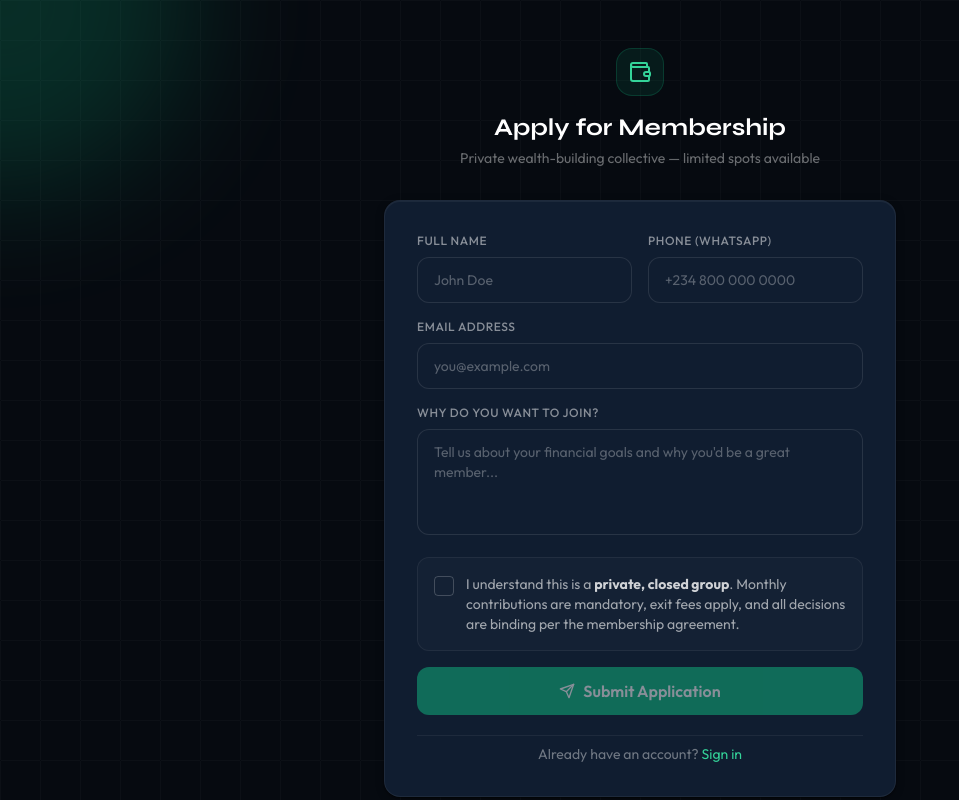
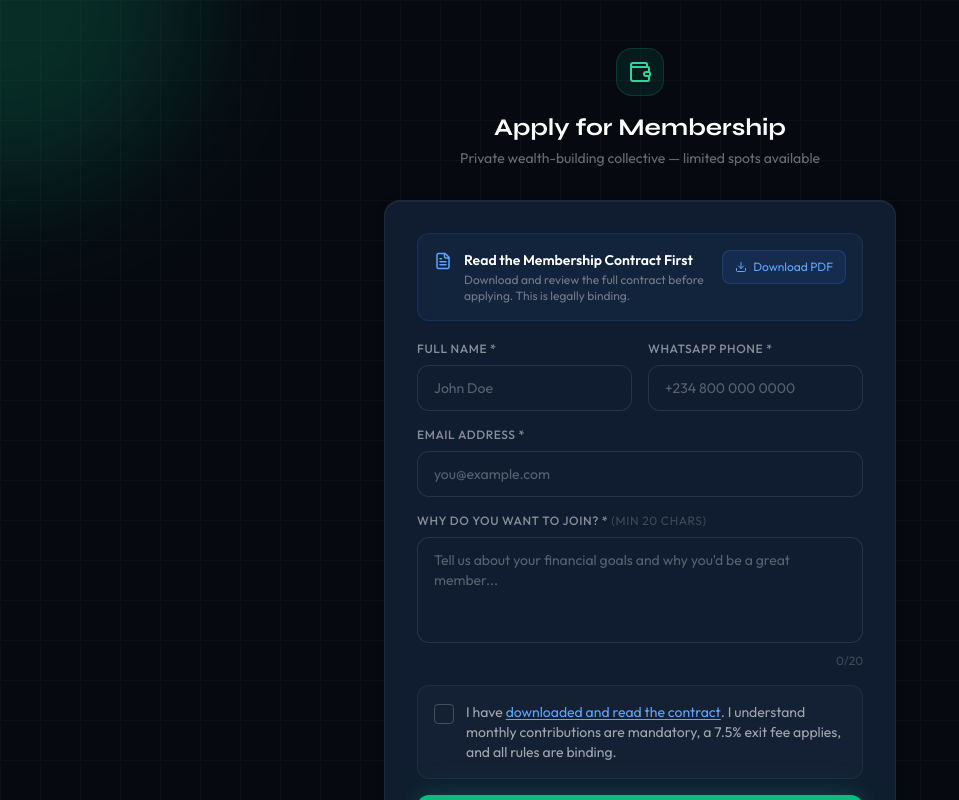
Before and after one commit to prodesigner21/WB, a Next.js app: page /apply in a window 1280 px wide. Shown: the top 800 px of the page, without its empty margins (0-959 px from the left). Built offline with nearby package versions, Linux system fonts and the light colour scheme; no server answers.

Commit message:
Add files via upload

```diff
--- a/app/apply/page.tsx
+++ b/app/apply/page.tsx
@@ -1,56 +1,96 @@
 /**
- * app/apply/page.tsx
- * Public membership application page.
- * Submits to Firestore as a pending application.
+ * app/apply/page.tsx — FIXED VERSION
+ * - Uses /api/apply (Admin SDK) instead of client Firestore → fixes infinite spinner
+ * - Full field-level client + server validation
+ * - Downloadable membership contract PDF
  */
 'use client'
 import { useState } from 'react'
 import Link from 'next/link'
-import { CheckCircle, Send, Wallet } from 'lucide-react'
+import { CheckCircle, Send, Wallet, Download, FileText, AlertCircle } from 'lucide-react'
 import { AlertBanner, Spinner } from '@/components/ui'
-import { addDoc, collection, serverTimestamp } from 'firebase/firestore'
-import { db } from '@/lib/firebase'
+import axios from 'axios'
+
+interface FormErrors { name?: string; email?: string; phone?: string; reason?: string; contract?: string }
 
 export default function ApplyPage() {
   const [form, setForm] = useState({ name: '', email: '', phone: '', reason: '' })
   const [accepted, setAccepted] = useState(false)
   const [submitted, setSubmitted] = useState(false)
-  const [error, setError] = useState('')
+  const [errors, setErrors] = useState<FormErrors>({})
+  const [serverError, setServerError] = useState('')
   const [loading, setLoading] = useState(false)
+  const [downloadingContract, setDownloadingContract] = useState(false)
+
+  function validate(): FormErrors {
+    const e: FormErrors = {}
+    if (!form.name.trim() || form.name.trim().length < 2) e.name = 'Please enter your full name (min 2 characters).'
+    if (!form.email.trim() || !/^[^\s@]+@[^\s@]+\.[^\s@]+$/.test(form.email.trim())) e.email = 'Please enter a valid email address.'
+    if (!form.phone.trim() || form.phone.trim().replace(/\D/g,'').length < 7) e.phone = 'Please enter a valid phone number (e.g. +234 800 000 0000).'
+    if (!form.reason.trim() || form.reason.trim().length < 20) e.reason = 'Please write at least 20 characters explaining your interest.'
+    if (!accepted) e.contract = 'You must read and accept the membership contract to apply.'
+    return e
+  }
 
   async function handleSubmit(e: React.FormEvent) {
     e.preventDefault()
-    if (!accepted) { setError('You must accept the contract to apply.'); return }
+    setServerError('')
+    const clientErrors = validate()
+    if (Object.keys(clientErrors).length > 0) { setErrors(clientErrors); return }
+    setErrors({})
     setLoading(true)
     try {
-      await addDoc(collection(db, 'applications'), {
-        ...form, contractAccepted: true, status: 'pending',
-        createdAt: serverTimestamp()
-      })
+      await axios.post('/api/apply', { ...form, email: form.email.trim().toLowerCase(), contractAccepted: true })
       setSubmitted(true)
-    } catch {
-      setError('Submission failed. Please try again.')
+    } catch (err: any) {
+      if (err.response?.status === 422 && err.response?.data?.errors) setErrors(err.response.data.errors)
+      else if (err.response?.status === 409) setErrors({ email: 'An application with this email already exists.' })
+      else setServerError(err.response?.data?.error || 'Submission failed. Please check your connection and try again.')
     } finally {
       setLoading(false)
     }
   }
 
+  async function handleDownloadContract() {
+    setDownloadingContract(true)
+    try {
+      const { downloadMembershipContract } = await import('@/utils/contractGenerator')
+      downloadMembershipContract()
+    } catch { setServerError('Could not generate contract PDF.') }
+    finally { setDownloadingContract(false) }
+  }
+
+  function clearError(field: keyof FormErrors) { setErrors(prev => { const n = { ...prev }; delete n[field]; return n }) }
+
   if (submitted) return (
     <div className="min-h-screen bg-vault-950 bg-grid flex items-center justify-center px-4">
-      <div className="card p-10 max-w-md w-full text-center space-y-4 animate-slide-up">
+      <div className="card p-10 max-w-md w-full text-center space-y-5 animate-slide-up">
         <div className="w-16 h-16 rounded-2xl bg-emerald-500/10 border border-emerald-500/20 flex items-center justify-center mx-auto">
           <CheckCircle size={28} className="text-emerald-400"/>
         </div>
-        <h2 className="font-display font-bold text-xl text-white">Application Submitted!</h2>
-        <p className="text-white/50 text-sm">Your application has been received. An admin will review it shortly. Check your email for updates.</p>
-        <Link href="/signup" className="btn-primary block text-center mt-4">Create Your Account →</Link>
+        <div>
+          <h2 className="font-display font-bold text-xl text-white">Application Submitted!</h2>
+          <p className="text-white/50 text-sm mt-2">
+            Thank you, <strong className="text-white/80">{form.name}</strong>. Your application is pending admin review. You will be contacted once approved.
+          </p>
+        </div>
+        <div className="text-left p-4 rounded-xl bg-white/[0.03] border border-white/[0.06] space-y-2">
+          <p className="text-white/40 text-xs uppercase tracking-wider mb-2">What happens next</p>
+          {['Admin reviews your application','You receive an approval notification','Create your account at /signup','Log in and start contributing'].map((step, i) => (
+            <div key={i} className="flex items-center gap-2 text-sm text-white/60">
+              <span className="w-5 h-5 rounded-full bg-emerald-500/10 border border-emerald-500/20 text-emerald-400 text-xs flex items-center justify-center flex-shrink-0">{i+1}</span>
+              {step}
+            </div>
+          ))}
+        </div>
+        <Link href="/signup" className="btn-primary block text-center">Create Your Account →</Link>
       </div>
     </div>
   )
 
   return (
     <div className="min-h-screen bg-vault-950 bg-grid flex items-center justify-center px-4 py-12 relative overflow-hidden">
-      <div className="glow-orb w-96 h-96 bg-emerald-500 -top-48 -left-48" />
+      <div className="glow-orb w-96 h-96 bg-emerald-500 -top-48 -left-48"/>
       <div className="w-full max-w-lg relative animate-slide-up">
         <div className="text-center mb-8">
           <div className="inline-flex w-12 h-12 rounded-2xl bg-emerald-500/10 border border-emerald-500/20 items-center justify-center mb-4">
@@ -61,47 +101,82 @@ export default function ApplyPage() {
         </div>
 
         <div className="card p-8 space-y-5">
-          {error && <AlertBanner variant="error">{error}</AlertBanner>}
-          <form onSubmit={handleSubmit} className="space-y-4">
-            <div className="grid grid-cols-2 gap-4">
+          {serverError && <AlertBanner variant="error">{serverError}</AlertBanner>}
+
+          {/* Contract download banner */}
+          <div className="flex items-start gap-3 p-4 rounded-xl bg-blue-500/[0.06] border border-blue-500/15">
+            <FileText size={18} className="text-blue-400 flex-shrink-0 mt-0.5"/>
+            <div className="flex-1 min-w-0">
+              <p className="text-sm font-semibold text-white">Read the Membership Contract First</p>
+              <p className="text-xs text-white/40 mt-0.5">Download and review the full contract before applying. This is legally binding.</p>
+            </div>
+            <button type="button" onClick={handleDownloadContract} disabled={downloadingContract}
+              className="flex-shrink-0 flex items-center gap-1.5 text-xs bg-blue-500/10 hover:bg-blue-500/20 text-blue-400 border border-blue-500/20 px-3 py-2 rounded-lg transition-colors whitespace-nowrap">
+              {downloadingContract ? <Spinner size={12}/> : <Download size={12}/>}
+              Download PDF
+            </button>
+          </div>
+
+          <form onSubmit={handleSubmit} className="space-y-4" noValidate>
+            <div className="grid grid-cols-1 sm:grid-cols-2 gap-4">
               <div>
-                <label className="label">Full Name</label>
-                <input className="input" required placeholder="John Doe" value={form.name} onChange={e=>setForm(p=>({...p,name:e.target.value}))}/>
+                <label className="label">Full Name *</label>
+                <input className={`input ${errors.name ? 'border-red-500/50' : ''}`} placeholder="John Doe"
+                  value={form.name} onChange={e => { setForm(p => ({...p, name: e.target.value})); clearError('name') }}/>
+                {errors.name && <p className="text-red-400 text-xs mt-1 flex items-center gap-1"><AlertCircle size={10}/>{errors.name}</p>}
               </div>
               <div>
-                <label className="label">Phone (WhatsApp)</label>
-                <input className="input" required placeholder="+234 800 000 0000" value={form.phone} onChange={e=>setForm(p=>({...p,phone:e.target.value}))}/>
+                <label className="label">WhatsApp Phone *</label>
+                <input className={`input ${errors.phone ? 'border-red-500/50' : ''}`} placeholder="+234 800 000 0000"
+                  value={form.phone} onChange={e => { setForm(p => ({...p, phone: e.target.value})); clearError('phone') }}/>
+                {errors.phone && <p className="text-red-400 text-xs mt-1 flex items-center gap-1"><AlertCircle size={10}/>{errors.phone}</p>}
               </div>
             </div>
+
             <div>
-              <label className="label">Email Address</label>
-              <input type="email" className="input" required placeholder="you@example.com" value={form.email} onChange={e=>setForm(p=>({...p,email:e.target.value}))}/>
-            </div>
-            <div>
-              <label className="label">Why do you want to join?</label>
-              <textarea className="input resize-none" rows={4} required placeholder="Tell us about your financial goals and why you'd be a great member..." value={form.reason} onChange={e=>setForm(p=>({...p,reason:e.target.value}))}/>
+              <label className="label">Email Address *</label>
+              <input type="email" className={`input ${errors.email ? 'border-red-500/50' : ''}`} placeholder="you@example.com"
+                value={form.email} onChange={e => { setForm(p => ({...p, email: e.target.value})); clearError('email') }}/>
+              {errors.email && <p className="text-red-400 text-xs mt-1 flex items-center gap-1"><AlertCircle size={10}/>{errors.email}</p>}
             </div>
 
-            <div className="p-4 rounded-xl bg-white/[0.02] border border-white/[0.06]">
-              <label className="flex items-start gap-3 cursor-pointer group">
-                <div onClick={() => setAccepted(!accepted)}
-                  className={`flex-shrink-0 w-5 h-5 rounded border mt-0.5 flex items-center justify-center transition-all ${accepted?'bg-emerald-500 border-emerald-500':'border-white/20 group-hover:border-white/40'}`}>
+            <div>
+              <label className="label">Why do you want to join? * <span className="text-white/20 font-normal">(min 20 chars)</span></label>
+              <textarea className={`input resize-none ${errors.reason ? 'border-red-500/50' : ''}`} rows={4}
+                placeholder="Tell us about your financial goals and why you'd be a great member..."
+                value={form.reason} onChange={e => { setForm(p => ({...p, reason: e.target.value})); clearError('reason') }}/>
+              <div className="flex items-start justify-between mt-1">
+                {errors.reason ? <p className="text-red-400 text-xs flex items-center gap-1"><AlertCircle size={10}/>{errors.reason}</p> : <span/>}
+                <span className={`text-xs ml-auto ${form.reason.length < 20 ? 'text-white/20' : 'text-emerald-400'}`}>{form.reason.length}/20</span>
+              </div>
+            </div>
+
+            <div className={`p-4 rounded-xl border transition-all ${errors.contract ? 'bg-red-500/[0.04] border-red-500/20' : 'bg-white/[0.02] border-white/[0.06]'}`}>
+              <label className="flex items-start gap-3 cursor-pointer group" onClick={() => { setAccepted(!accepted); clearError('contract') }}>
+                <div className={`flex-shrink-0 w-5 h-5 rounded border mt-0.5 flex items-center justify-center transition-all ${accepted ? 'bg-emerald-500 border-emerald-500' : errors.contract ? 'border-red-500/50' : 'border-white/20 group-hover:border-white/40'}`}>
                   {accepted && <CheckCircle size={12} className="text-white"/>}
                 </div>
-                <span className="text-sm text-white/60">
-                  I understand this is a <strong className="text-white/80">private, closed group</strong>. Monthly contributions are mandatory, exit fees apply, and all decisions are binding per the membership agreement.
+                <span className="text-sm text-white/60 select-none">
+                  I have{' '}
+                  <button type="button" onClick={(e) => { e.stopPropagation(); handleDownloadContract() }} className="text-blue-400 underline underline-offset-2 hover:text-blue-300">
+                    downloaded and read the contract
+                  </button>
+                  . I understand monthly contributions are mandatory, a 7.5% exit fee applies, and all rules are binding.
                 </span>
               </label>
+              {errors.contract && <p className="text-red-400 text-xs mt-2 ml-8 flex items-center gap-1"><AlertCircle size={10}/>{errors.contract}</p>}
             </div>
 
-            <button type="submit" disabled={loading||!accepted} className="btn-primary w-full flex items-center justify-center gap-2">
-              {loading?<Spinner size={16}/>:<Send size={16}/>}
-              {loading?'Submitting...':'Submit Application'}
+            <button type="submit" disabled={loading} className="btn-primary w-full flex items-center justify-center gap-2">
+              {loading ? <Spinner size={16}/> : <Send size={16}/>}
+              {loading ? 'Submitting application...' : 'Submit Application'}
             </button>
           </form>
-          <p className="text-center text-sm text-white/40 pt-2 border-t border-white/[0.06]">
-            Already have an account? <Link href="/login" className="text-emerald-400 hover:text-emerald-300">Sign in</Link>
-          </p>
+
+          <div className="pt-2 border-t border-white/[0.06] text-center space-y-1">
+            <p className="text-sm text-white/40">Already have an account? <Link href="/login" className="text-emerald-400 hover:text-emerald-300 font-medium">Sign in</Link></p>
+            <p className="text-xs text-white/20">After approval, create your account at <Link href="/signup" className="text-white/40 hover:text-white/60 underline">/signup</Link></p>
+          </div>
         </div>
       </div>
     </div>
```
